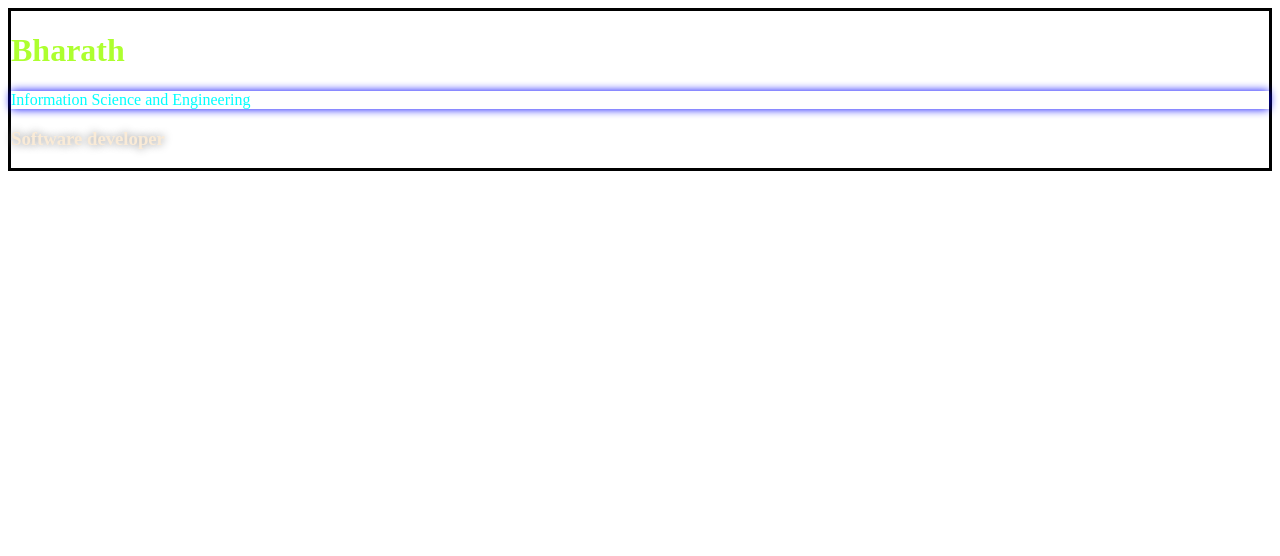
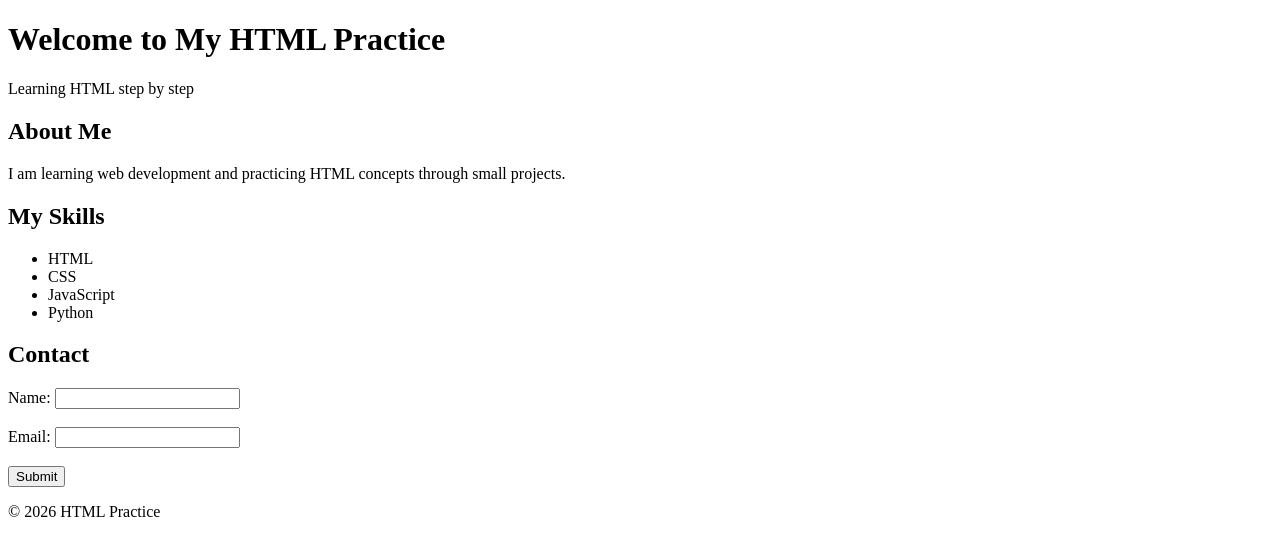
Before and after one commit to BharathHU/HTML_practice, a plain HTML site: page Bharath.html in a window 1280 px wide. Drawn offline with Linux system fonts and the light colour scheme.

Commit message:
Improve page styling

```diff
--- a/Bharath.html
+++ b/Bharath.html
@@ -2,13 +2,61 @@
 <html lang="en">
 <head>
     <meta charset="UTF-8">
-    <meta name="viewport" content="width=\, initial-scale=1.0">
-    <title>Document</title>
+    <meta name="viewport" content="width=device-width, initial-scale=1.0">
+    <title>My HTML Practice</title>
 </head>
-<body style="border: 3px solid black;">
-    <h1 style="color: greenyellow;">Bharath</h1>
-    <p style="color: aqua; box-shadow: 0px 0px 10px blue;">Information Science and Engineering</p>
-    <h3 style="display: flex;color: antiquewhite; text-decoration: dotted; text-shadow: 0px 0px 10px grey;">Software developer</h3>
+
+<body>
+
+    <header>
+        <h1>Welcome to My HTML Practice</h1>
+        <p>Learning HTML step by step</p>
+    </header>
+
+    <main>
+
+        <section>
+            <h2>About Me</h2>
+            <p>
+                I am learning web development and practicing
+                HTML concepts through small projects.
+            </p>
+        </section>
+
+        <section>
+            <h2>My Skills</h2>
+
+            <ul>
+                <li>HTML</li>
+                <li>CSS</li>
+                <li>JavaScript</li>
+                <li>Python</li>
+            </ul>
+        </section>
+
+        <section>
+            <h2>Contact</h2>
+
+            <form>
+                <label for="name">Name:</label>
+                <input type="text" id="name" name="name">
+
+                <br><br>
+
+                <label for="email">Email:</label>
+                <input type="email" id="email" name="email">
+
+                <br><br>
+
+                <button type="submit">Submit</button>
+            </form>
+        </section>
+
+    </main>
+
+    <footer>
+        <p>&copy; 2026 HTML Practice</p>
+    </footer>
 
 </body>
 </html>
```
